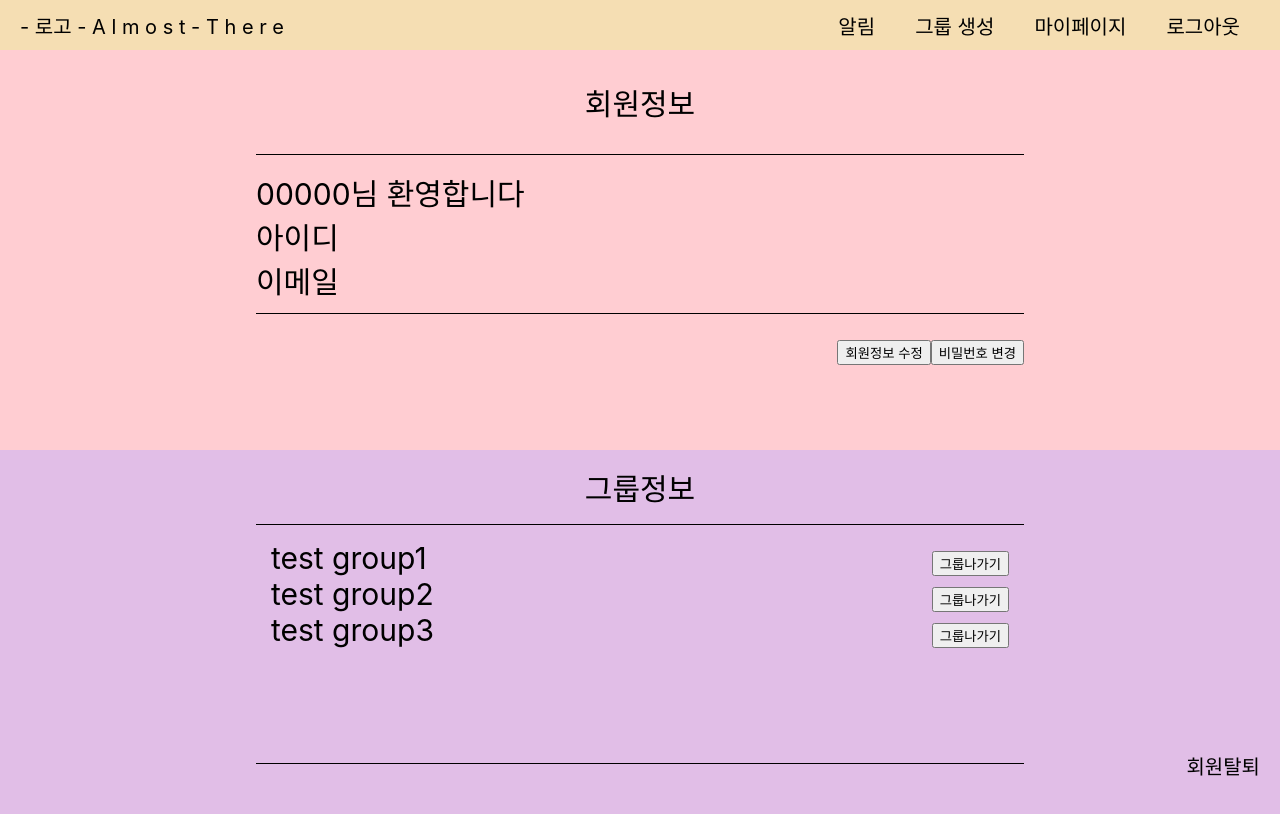
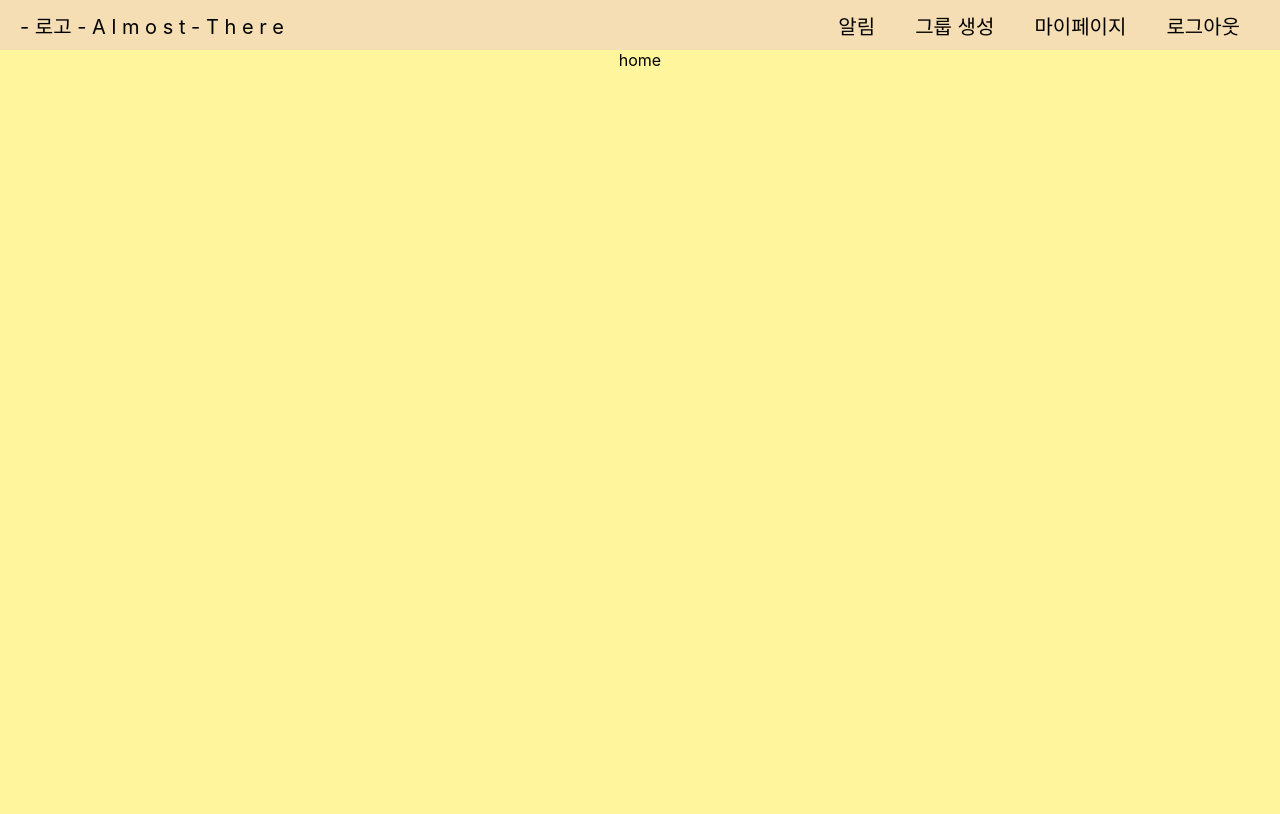
Before and after one commit to codestates/Almost-There, a React (Create React App) app in the folder client/: page / in a window 1280 px wide. Shown: the top 814 px of the page. Built offline with nearby package versions, Linux system fonts and the light colour scheme.

Commit message:
App router setting
npm install react-router-dom
set router

```diff
--- a/client/package.json
+++ b/client/package.json
@@ -10,8 +10,10 @@
     "@types/node": "^16.11.24",
     "@types/react": "^17.0.39",
     "@types/react-dom": "^17.0.11",
+    "@types/react-router-dom": "^5.3.3",
     "react": "^17.0.2",
     "react-dom": "^17.0.2",
+    "react-router-dom": "^6.2.1",
     "react-scripts": "5.0.0",
     "typescript": "^4.5.5",
     "web-vitals": "^2.1.4"
--- a/client/src/App.tsx
+++ b/client/src/App.tsx
@@ -1,15 +1,20 @@
 import React from 'react';
 import './App.css';
-import { Mypage } from './page/index'
-import Header from './component/header';
+import { Home, Mypage } from './page/index';
+import { Header } from './component/index';
+import { Routes, Route, BrowserRouter as Router } from 'react-router-dom';
 
 
 function App() {
   return (
     <div className="App">
-      <Header login={true}  />
-      <Mypage />
-
+      <Router>
+        <Header login={true}  />
+        <Routes>
+          <Route path= '/' element={<Home />} />
+          <Route path= '/mypage' element={<Mypage />} />
+        </Routes>
+      </Router>
     </div>
   );
 }
--- /dev/null
+++ b/client/src/component/index.tsx
@@ -0,0 +1,3 @@
+import Header from './header'
+
+export { Header }
--- a/client/src/page/home.tsx
+++ b/client/src/page/home.tsx
@@ -5,7 +5,6 @@ import './CSS/home.css'
 function Home () {
   return (
     <>
-      <Header login={true} />
       <div>home</div>
     </>
   )
```
Also changed, not shown: 1 other file (tests, documents, lock files or other folders).
